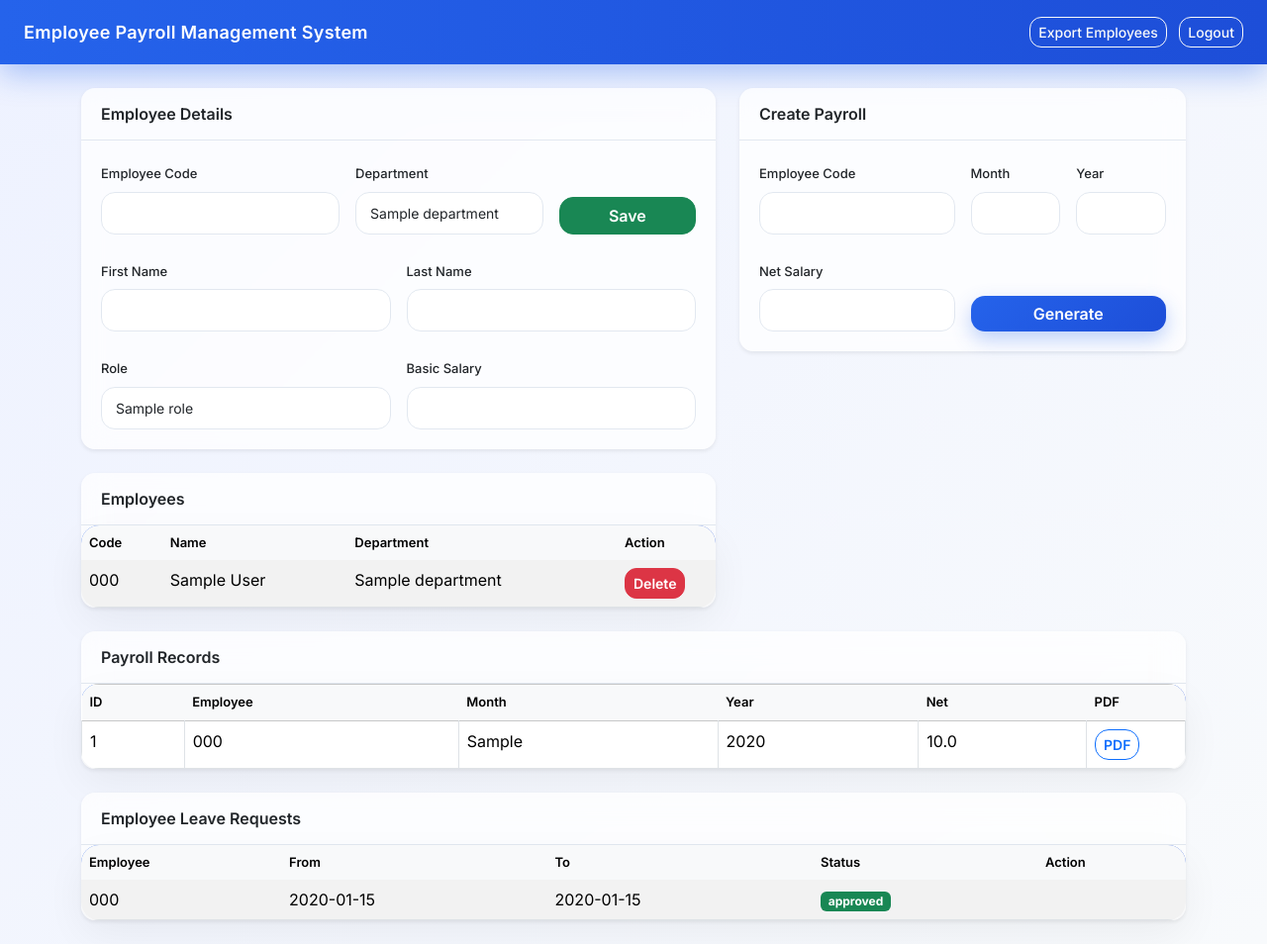
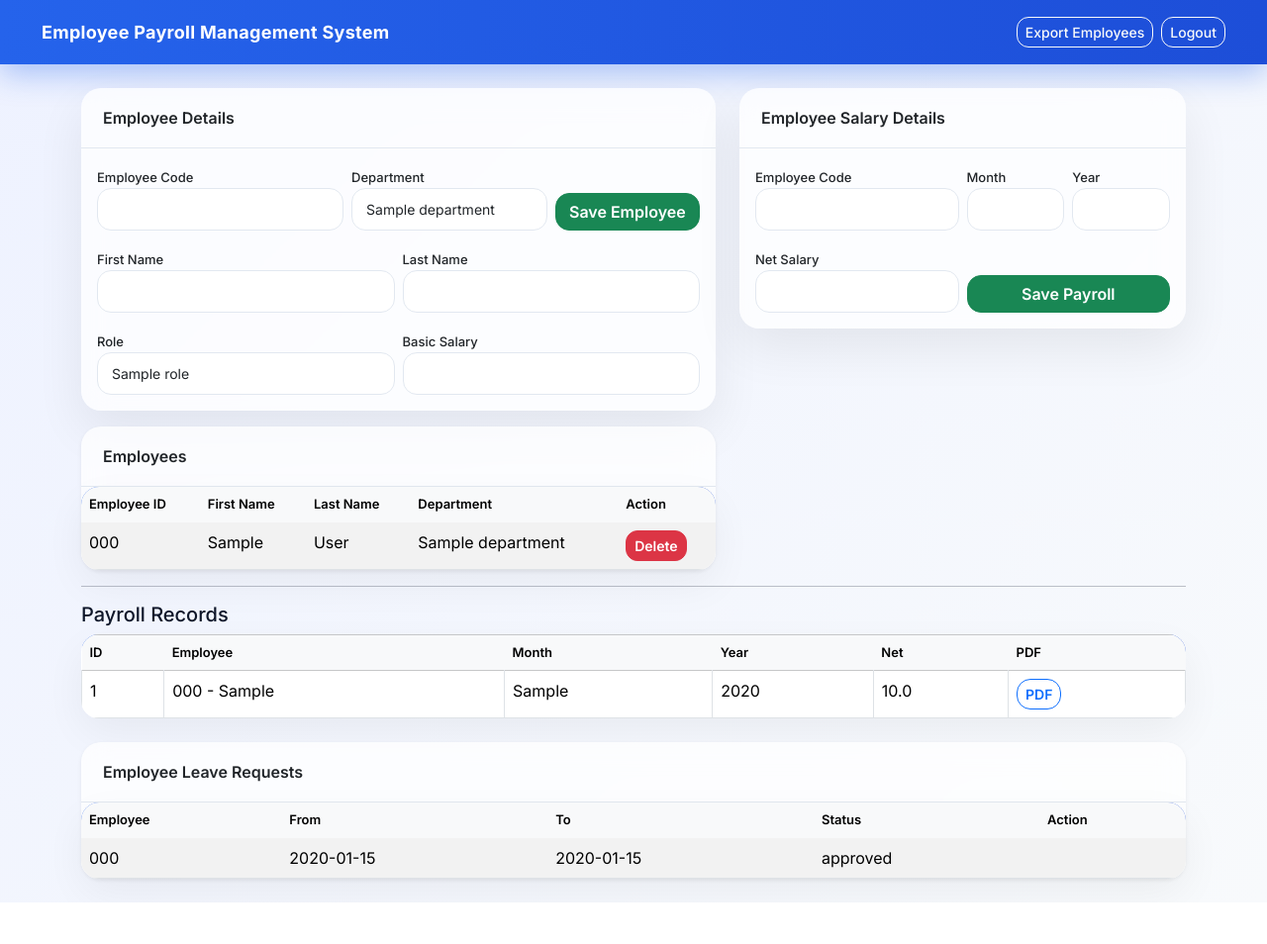
Before and after one commit to AyanMulani/EPMSFULL, a Flask app: page / in a window 1280 px wide. Shown: the whole page at 99% size. After the commit the page ends 912 px from the top, so only its background shows below. Run offline with Flask 3, Linux system fonts and the light colour scheme; a user stored in the database is signed in; tables that the repository leaves empty hold one stand-in row (values such as "Sample post").

Commit message:
Update index.html

```diff
--- a/templates/index.html
+++ b/templates/index.html
@@ -6,64 +6,41 @@
 
 <link href="https://cdn.jsdelivr.net/npm/bootstrap@5.3.2/dist/css/bootstrap.min.css" rel="stylesheet">
 <link rel="stylesheet" href="/static/style.css">
+</head>
 
-<style>
-.card {
-    border-radius: 14px;
-}
-
-.card-header {
-    font-weight: 600;
-    padding: 14px 20px;
-}
-
-.card-body {
-    padding: 20px;
-}
-
-.table th {
-    font-weight: 600;
-}
-
-.section-title {
-    font-weight: 600;
-    margin-bottom: 15px;
-}
-</style>
-
-</head>
 <body>
 
-<nav class="navbar navbar-dark px-4" style="background:#2f5566">
-    <a class="navbar-brand fw-semibold">Employee Payroll Management System</a>
-    <div>
+<nav class="navbar navbar-dark" style="background:#2f5566">
+  <div class="container-fluid">
+    <a class="navbar-brand">Employee Payroll Management System</a>
+    <div class="d-flex">
       <a class="btn btn-outline-light btn-sm me-2" href="/export/employees">Export Employees</a>
       <a class="btn btn-outline-light btn-sm" href="/logout">Logout</a>
     </div>
+  </div>
 </nav>
 
-<div class="container py-4">
-
-<div class="row g-4">
+<div class="container my-4">
+  <div class="row">
 
     <!-- LEFT SIDE -->
     <div class="col-lg-7">
 
       <!-- Employee Form -->
-    <div class="card shadow-sm mb-4">
+      <div class="card mb-3">
         <div class="card-header">Employee Details</div>
         <div class="card-body">
 
-            <form method="post" action="/employee/add">
+          <form id="empForm" method="post" action="/employee/add">
 
-                <div class="row g-3">
+            <div class="row g-2">
               <div class="col-md-5">
-                        <label class="form-label">Employee Code</label>
+                <label>Employee Code</label>
                 <input name="emp_code" class="form-control" required>
               </div>
 
               <div class="col-md-4">
-                        <label class="form-label">Department</label>
+                <label>Department</label>
                 <select name="department_id" class="form-select">
                   {% for d in departments %}
                   <option value="{{d.id}}">{{d.name}}</option>
@@ -71,26 +48,26 @@
                 </select>
               </div>
 
-                    <div class="col-md-3 d-flex align-items-end">
-                        <button class="btn btn-success w-100">Save</button>
+              <div class="col-md-3 align-self-end">
+                <button class="btn btn-success w-100">Save Employee</button>
               </div>
             </div>
 
-                <div class="row g-3 mt-2">
+            <div class="row g-2 mt-2">
               <div class="col-md-6">
-                        <label class="form-label">First Name</label>
+                <label>First Name</label>
                 <input name="first_name" class="form-control">
               </div>
 
               <div class="col-md-6">
-                        <label class="form-label">Last Name</label>
+                <label>Last Name</label>
                 <input name="last_name" class="form-control">
               </div>
             </div>
 
-                <div class="row g-3 mt-2">
+            <div class="row g-2 mt-2">
               <div class="col-md-6">
-                        <label class="form-label">Role</label>
+                <label>Role</label>
                 <select name="role_id" class="form-select">
                   {% for r in roles %}
                   <option value="{{r.id}}">{{r.name}}</option>
@@ -99,7 +76,7 @@
               </div>
 
               <div class="col-md-6">
-                        <label class="form-label">Basic Salary</label>
+                <label>Basic Salary</label>
                 <input name="basic_salary" class="form-control">
               </div>
             </div>
@@ -116,18 +93,20 @@
           <table class="table table-striped mb-0">
             <thead class="table-light">
               <tr>
-                        <th>Code</th>
-                        <th>Name</th>
+                <th>Employee ID</th>
+                <th>First Name</th>
+                <th>Last Name</th>
                 <th>Department</th>
-                        <th width="100">Action</th>
+                <th>Action</th>
               </tr>
             </thead>
             <tbody>
               {% for e in employees %}
               <tr>
-                        <td>{{e.emp_code}}</td>
-                        <td>{{e.first_name}} {{e.last_name}}</td>
-                        <td>{{e.department.name if e.department else ''}}</td>
+                <td>{{ e.emp_code }}</td>
+                <td>{{ e.first_name }}</td>
+                <td>{{ e.last_name }}</td>
+                <td>{{ e.department.name if e.department else '' }}</td>
                 <td>
                   <button class="btn btn-sm btn-danger">Delete</button>
                 </td>
@@ -144,37 +123,37 @@
     <div class="col-lg-5">
 
       <!-- Payroll -->
-    <div class="card shadow-sm mb-4">
-        <div class="card-header">Create Payroll</div>
+      <div class="card mb-3">
+        <div class="card-header">Employee Salary Details</div>
         <div class="card-body">
 
           <form method="post" action="/payroll/create">
 
-                <div class="row g-3">
+            <div class="row g-2">
               <div class="col-md-6">
-                        <label class="form-label">Employee Code</label>
+                <label>Employee Code</label>
                 <input name="emp_code" class="form-control">
               </div>
 
               <div class="col-md-3">
-                        <label class="form-label">Month</label>
+                <label>Month</label>
                 <input name="month" class="form-control">
               </div>
 
               <div class="col-md-3">
-                        <label class="form-label">Year</label>
+                <label>Year</label>
                 <input name="year" class="form-control">
               </div>
             </div>
 
-                <div class="row g-3 mt-2">
+            <div class="row g-2 mt-2">
               <div class="col-md-6">
-                        <label class="form-label">Net Salary</label>
+                <label>Net Salary</label>
                 <input name="net_salary" class="form-control">
               </div>
 
               <div class="col-md-6 d-flex align-items-end">
-                        <button class="btn btn-primary w-100">Generate</button>
+                <button class="btn btn-success w-100">Save Payroll</button>
               </div>
             </div>
 
@@ -187,11 +166,11 @@
 
   </div>
 
+  <hr>
+
   <!-- Payroll Records -->
-<div class="card shadow-sm mt-4">
-    <div class="card-header">Payroll Records</div>
-    <div class="card-body p-0">
-        <table class="table table-bordered mb-0">
+  <h5>Payroll Records</h5>
+  <table class="table table-bordered">
     <thead class="table-light">
       <tr>
         <th>ID</th>
@@ -199,14 +178,14 @@
         <th>Month</th>
         <th>Year</th>
         <th>Net</th>
-                    <th width="100">PDF</th>
+        <th>PDF</th>
       </tr>
     </thead>
     <tbody>
       {% for p in payrolls %}
       <tr>
         <td>{{p.id}}</td>
-                    <td>{{p.employee.emp_code}}</td>
+        <td>{{p.employee.emp_code}} - {{p.employee.first_name}}</td>
         <td>{{p.month}}</td>
         <td>{{p.year}}</td>
         <td>{{p.net_salary}}</td>
@@ -217,10 +196,8 @@
       {% endfor %}
     </tbody>
   </table>
-    </div>
-</div>
 
-<!-- Leave Requests -->
+  <!-- Leave Section -->
   <div class="card shadow-sm mt-4">
     <div class="card-header">Employee Leave Requests</div>
     <div class="card-body p-0">
@@ -231,7 +208,7 @@
             <th>From</th>
             <th>To</th>
             <th>Status</th>
-                    <th width="150">Action</th>
+            <th>Action</th>
           </tr>
         </thead>
         <tbody>
@@ -240,11 +217,7 @@
             <td>{{leave.employee.emp_code}}</td>
             <td>{{leave.start_date}}</td>
             <td>{{leave.end_date}}</td>
-                    <td>
-                        <span class="badge bg-{{ 'warning' if leave.status=='pending' else 'success' if leave.status=='approved' else 'danger' }}">
-                            {{leave.status}}
-                        </span>
-                    </td>
+            <td>{{leave.status}}</td>
             <td>
               {% if leave.status == 'pending' %}
               <form method="post" action="/leave/{{leave.id}}/decide" class="d-inline">
```
Lines whose indentation alone changed are shown as unchanged.
